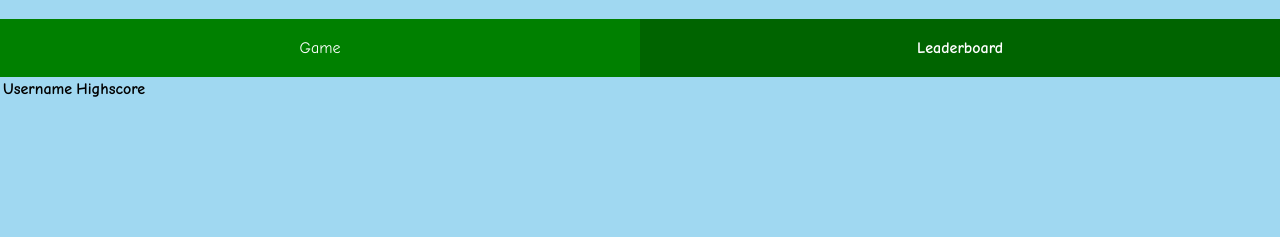
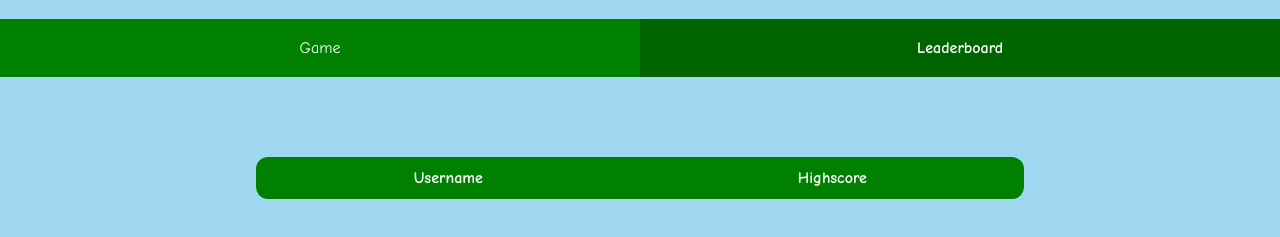
Before and after one commit to The-Dream-Team-Beyster/project-alpha, a website: page client/leaderboard.html in a window 1280 px wide. Shown: the part 61-298 px from the top of the page. Drawn offline with Linux system fonts and the light colour scheme; no server answers.

Commit message:
styling to leaderboard

```diff
--- a/client/styles.css
+++ b/client/styles.css
@@ -116,3 +116,25 @@ svg path:hover {
 .incorrect {
   fill: red
 }
+
+.table {
+  width: 60%;
+  margin: 80px auto;
+  font-family: "Comic Sans MS", "Chalkboard SE", "Marker Felt", sans-serif;
+  border-radius: 12px;
+  overflow: hidden;
+  border-collapse: collapse;
+}
+
+.table th {
+  background-color: green;
+  color: white;
+  padding: 12px;
+  text-align: center;
+}
+
+.table td {
+  padding: 10px;
+  border: 1px solid #ddd;
+  background-color: white;
+}
```
